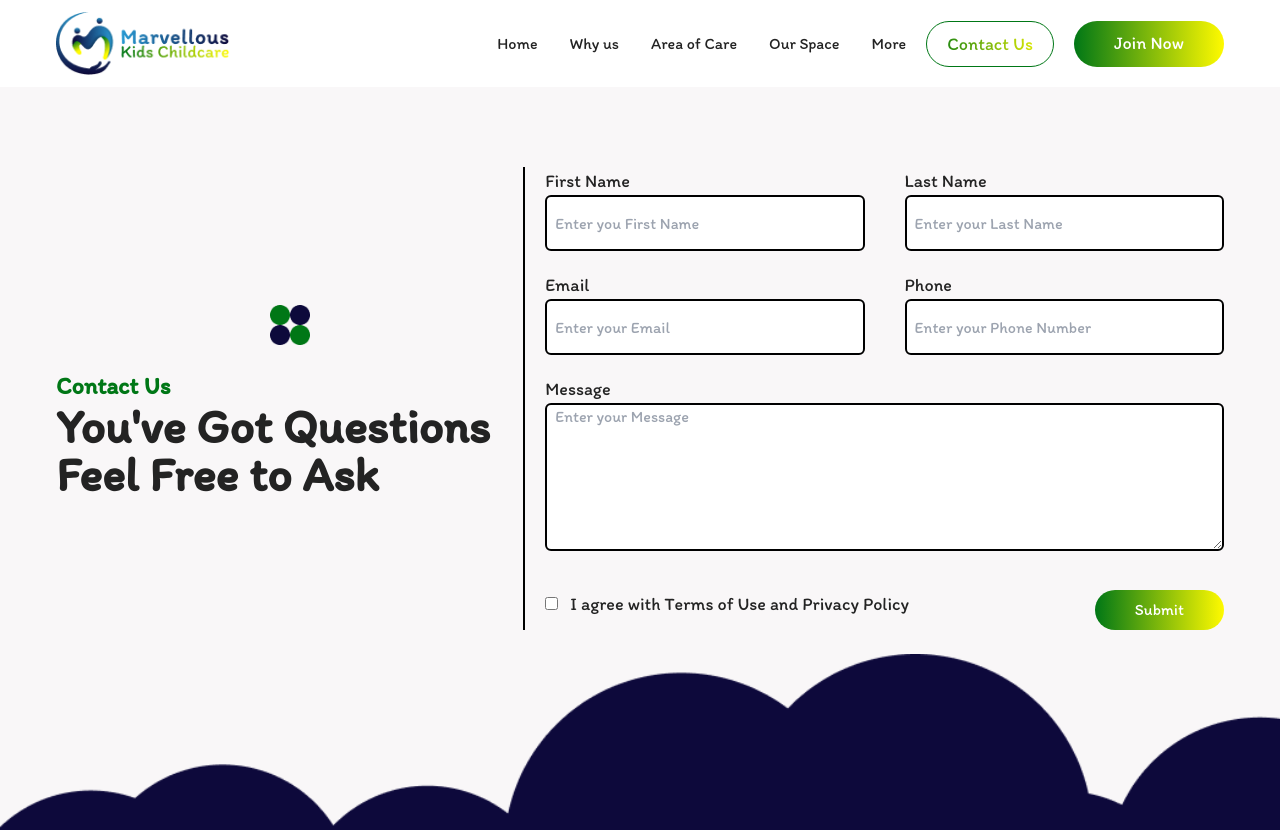
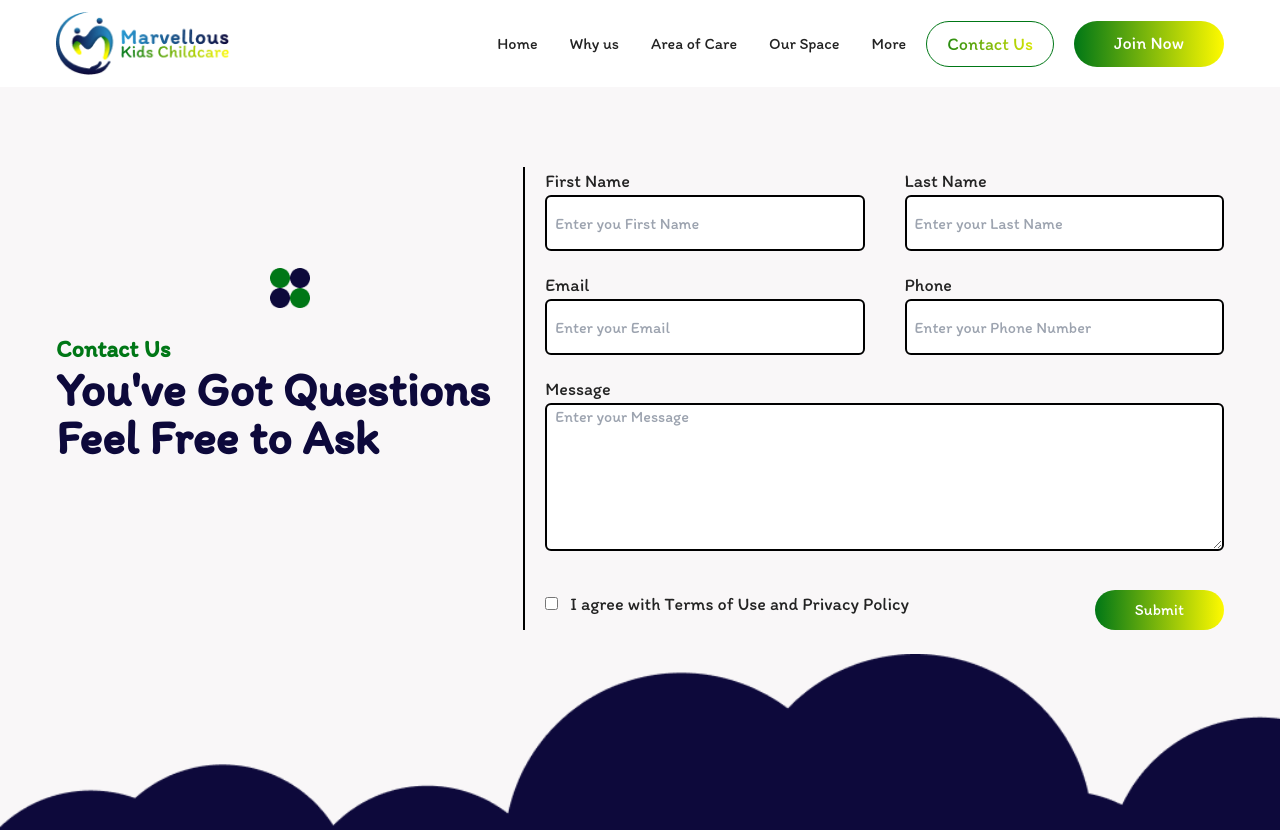
Before and after one commit to cycodedconcept/marvellouskids-ui, a Next.js app: page /contact-us in a window 1280 px wide. Shown: the top 830 px of the page. Built offline with nearby package versions, Linux system fonts and the light colour scheme.

Commit message:
Enhance ContactUs component with improved layout and updated image alt text

```diff
--- a/components/ContactUs.tsx
+++ b/components/ContactUs.tsx
@@ -2,12 +2,18 @@ import Image from "next/image";
 
 const ContactUs = () => {
 	return (
-		<section className="bg-[#F9F7F8] md:px-14 px-5 py-20 flex items-center lg:flex-row flex-col gap-y-10">
-			<div className="lg:w-[40%] w-full flex flex-col">
-				<Image className="self-center mb-5" src="/assets/circle-design.png" alt="Contact Us" width={50} height={50} />
+		<section className="bg-[#F9F7F8] md:px-14 px-5 py-20 flex lg:flex-row flex-col gap-y-10">
+			<div className="lg:w-[40%] w-full flex flex-col lg:pt-24">
+				<Image
+					className="self-center mb-5"
+					src="/assets/circle-design.png"
+					alt="Circle Design"
+					width={50}
+					height={50}
+				/>
 				<div>
 					<h4 className="lg:text-2xl text-lg text-primary font-semibold">Contact Us</h4>
-					<h1 className="lg:text-5xl text-4xl font-extrabold">
+					<h1 className="lg:text-5xl text-4xl font-extrabold text-darkBlue">
 						You&apos;ve Got Questions <br /> Feel Free to Ask
 					</h1>
 				</div>
```
